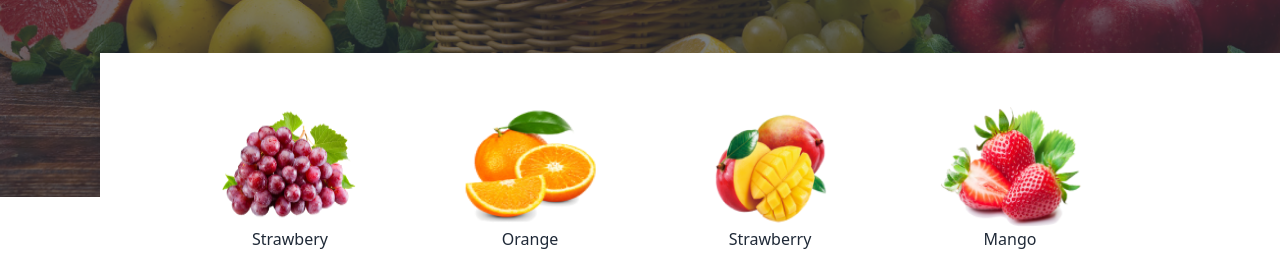
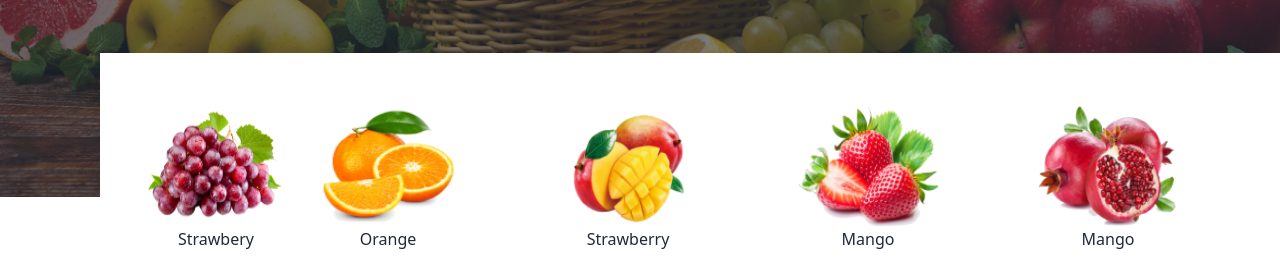
Before and after one commit to tanvirAhmed73/project-3-fruit-shop, a plain HTML site: page index.html in a window 1280 px wide. Shown: the part 531-800 px from the top of the page. Drawn offline with nearby package versions, Linux system fonts and the light colour scheme; grey boxes are pictures that could not be loaded.

Commit message:
missing fruits added

```diff
--- a/index.html
+++ b/index.html
@@ -156,13 +156,13 @@
 
 
         <div class="hidden md:relative  md:flex left-[100px] bottom-[150px] bg-white items-center justify-center md:w-[1196px] md:h-[250px]">
-            <div class="text-center pr-24">
+            <div class="text-center ml-6 ">
                 <img class="w-[144px] h-[122px]" src="./images/fruit1.png" alt="">
                 <p>Strawbery</p>
             </img>
             </div>
 
-            <div class="text-center pr-24">
+            <div class="text-center pl-7 pr-24">
                 <img class="w-[144px] h-[122px]"  src="./images/fruit2.png" alt="">
                 <p>Orange</p>
                 </img>
@@ -176,6 +176,11 @@
 
             <div class="text-center pr-24">
                 <img class="w-[144px] h-[122px]" src="./images/fruit4.png" alt="">
+                <p>Mango</p>
+                </img>
+            </div>
+            <div class="text-center pr-24">
+                <img class="w-[144px] h-[122px]" src="./images/fruit5.png" alt="">
                 <p>Mango</p>
                 </img>
             </div>
```
